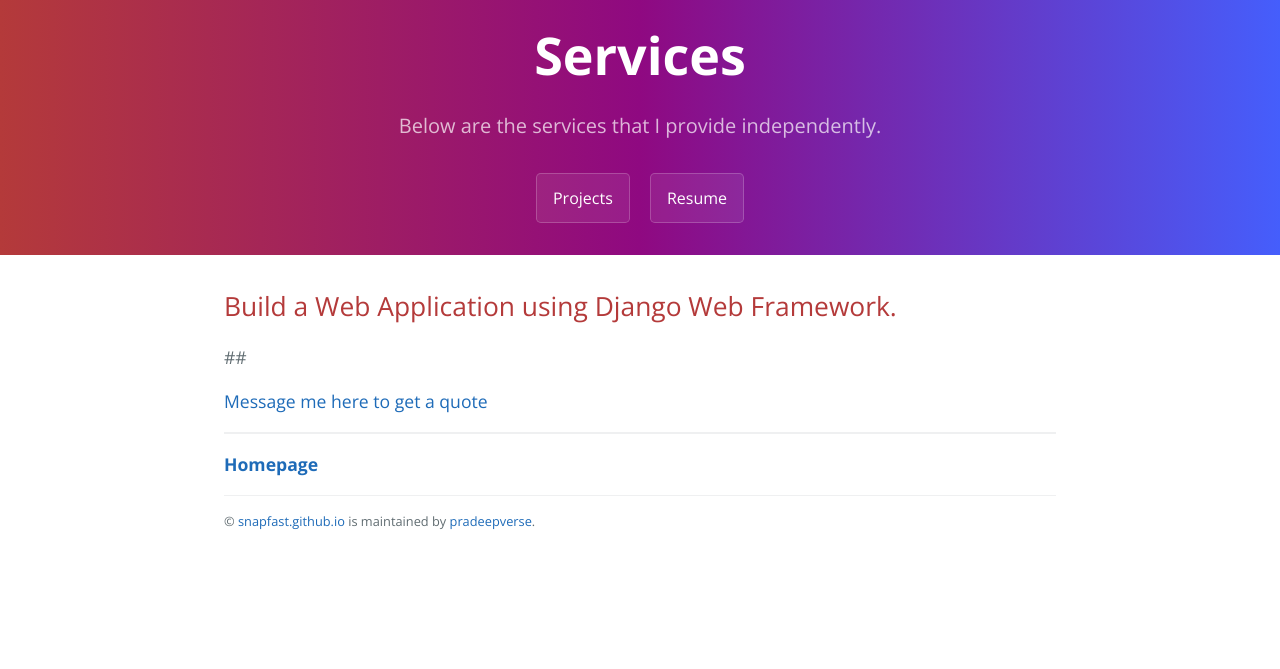
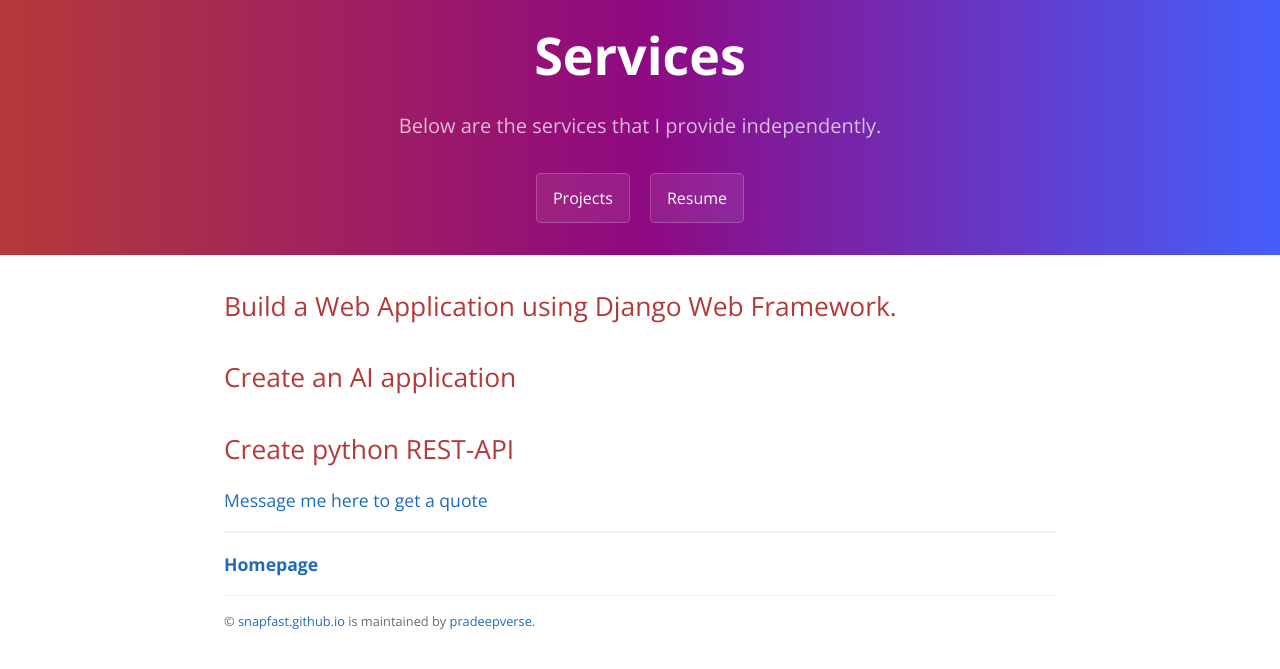
Before and after one commit to pradeepverse/snapfast.github.io, a Jekyll site: the page built from services.md, in a window 1280 px wide. Shown: the top 669 px of the page. Built offline with Jekyll 4.4.1, drawn with Linux system fonts in a browser that asks for light colours.

Commit message:
Update services.md

```diff
--- a/services.md
+++ b/services.md
@@ -5,9 +5,10 @@ description: Below are the services that I provide independently.
 ---
 
 ## Build a Web Application using Django Web Framework.
-##
+## Create an AI application
+## Create python REST-API
 
-[Message me here to get a quote](https://twitter.com/_rahulbali)
+[Message me here to get a quote](https://twitter.com/_rahulbali){:target="_blank"}
 
 
 ***
```
